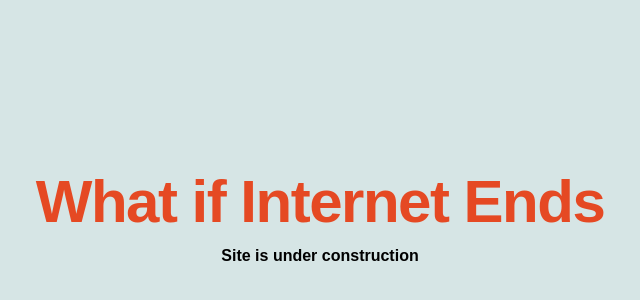
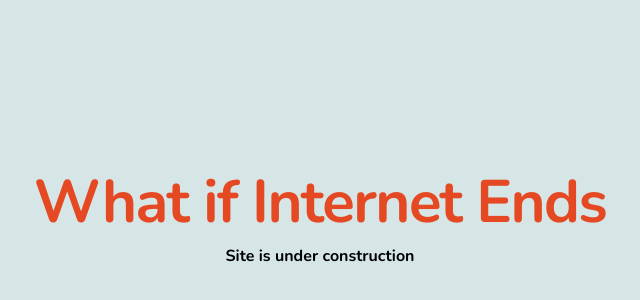
Before and after one commit to dankwx/whatifinternetends, a Next.js app: page / in a window 1280 px wide. Shown: the part 182-482 px from the top of the page, without its empty margins (320-960 px from the left). Built offline with nearby package versions, Linux system fonts and the light colour scheme.

Commit message:
chore: move @importss tyle to top of stylesheet file to prevent errors in browsers log

```diff
--- a/app/globals.css
+++ b/app/globals.css
@@ -1,8 +1,8 @@
+@import url('https://fonts.googleapis.com/css2?family=Nunito:ital,wght@0,200..1000;1,200..1000&display=swap');
 @tailwind base;
 @tailwind components;
 @tailwind utilities;
 
-@import url('https://fonts.googleapis.com/css2?family=Nunito:ital,wght@0,200..1000;1,200..1000&display=swap');
 
 @layer base {
   @font-face {
```
